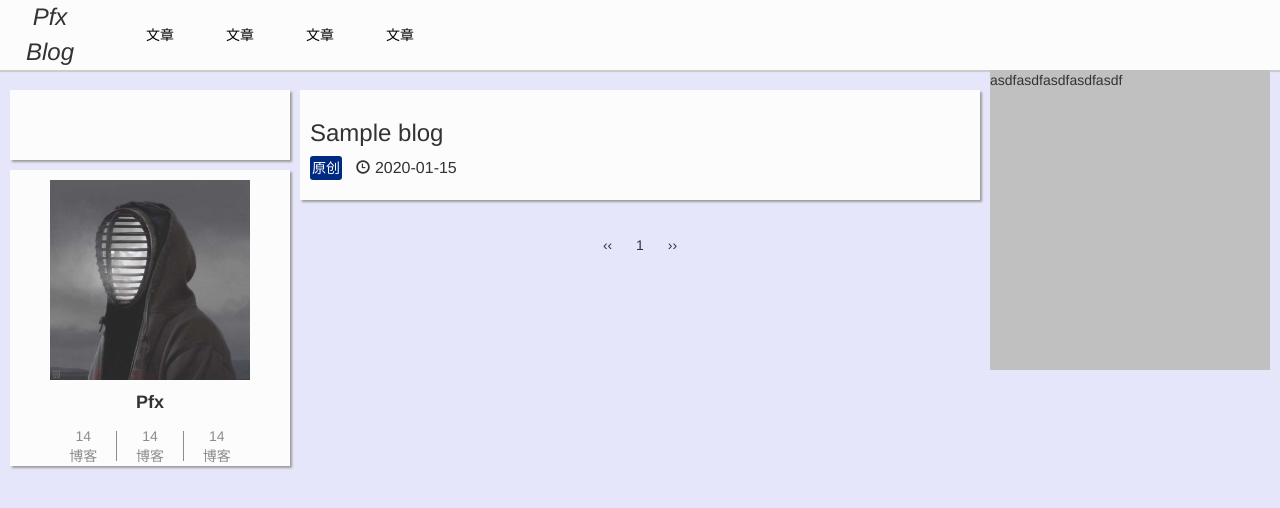
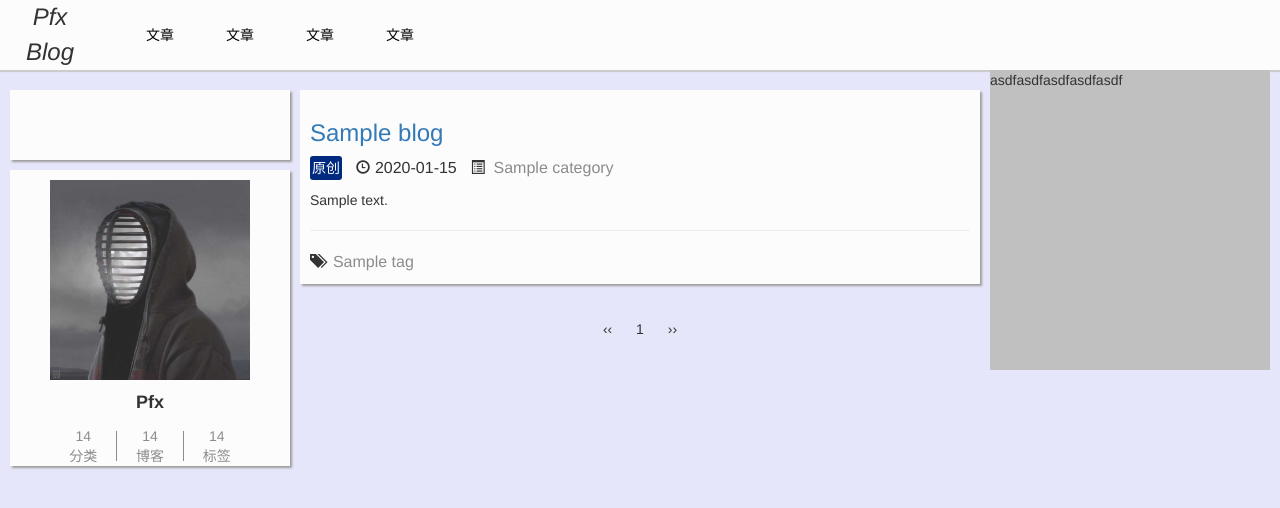
Before and after one commit to pfx546746447/blog, a Django app: template MyBlog/templates/center-blog.html in a window 1280 px wide. Shown: the top 508 px of the page. Run offline with Django 3.2, Linux system fonts and the light colour scheme; the template is opened without the code that fills it: most values are stand-ins (such as "Sample title", 1, 10 or a date in 2020); data that the repository does not hold is empty; parts of the project's set-up code (start-up, migrations or seed data) failed here and were passed over; some libraries are stand-ins or nearby versions.

Commit message:
update index.html by 2018-1-13

```diff
--- a/MyBlog/apps/homepage/views.py
+++ b/MyBlog/apps/homepage/views.py
@@ -13,7 +13,8 @@ from blogs.models import *
 
 class IndexView(View):
     def get(self, request):
-        blogs = Blog.objects.all()
+        blogs = Blog.objects.all().order_by("-add_time")
+
         try:
             page = request.GET.get('page', 1)
 
@@ -24,4 +25,5 @@ class IndexView(View):
 
         p = Paginator(blogs, 10)
         blogs = p.page(page)
+
         return render(request, 'center-blog.html',{"blogs":blogs})
--- a/MyBlog/static/css/my-paginator.css
+++ b/MyBlog/static/css/my-paginator.css
@@ -44,3 +44,12 @@
     overflow:hidden;
     text-overflow:ellipsis;
 }
+
+.blog-span{
+    font-size: 16px;
+    color: #8c8c8c;
+}
+
+.blog-span:hover{
+    color: #3c3c3c;
+}
--- a/MyBlog/templates/_left.html
+++ b/MyBlog/templates/_left.html
@@ -10,7 +10,7 @@
         <div class="my-category">
             <a class="my-a" href="#">
                 <span>14</span>
-                <span>博客</span>
+                <span>分类</span>
             </a>
             <div class="my-hor-line"></div>
             <a class="my-a" href="#">
@@ -20,7 +20,7 @@
             <div class="my-hor-line"></div>
             <a class="my-a" href="#">
                 <span>14</span>
-                <span>博客</span>
+                <span>标签</span>
             </a>
             <div>
 
--- a/MyBlog/templates/center-blog.html
+++ b/MyBlog/templates/center-blog.html
@@ -5,9 +5,22 @@
     <div class="my-center">
         {% for blog in blogs.object_list %}
             <div class="my-blog block white">
-                <h3 class="blog-title">{{ blog.title }}</h3>
+                <h3 class="blog-title"><a href="#">{{ blog.title }}</a></h3>
                 <p class="blog-type">原创</p>
                 <i class="glyphicon glyphicon-time"></i><span class="blog-time">{{ blog.add_time|date:"Y-m-d" }}</span>
+                <i class="glyphicon glyphicon-list-alt" style="margin-left: 10px;margin-right: 5px"></i>
+                {% for category in blog.category.all %}
+                    <span class="blog-span">{{ category.name }}</span>
+                {% endfor %}
+                {# 将html语言转译成正常文本#}
+{#                {% autoescape off %}#}
+                    <p>{{ blog.body|slice:"0:200"|striptags }}{% if blog.body.length > 200 %}...{% endif %}</p>
+{#                {% endautoescape %}#}
+                <hr>
+                <i class="glyphicon glyphicon-tags" style="margin-right: 5px"></i>
+                {% for tags in blog.tags.all %}
+                    <span class="blog-span">{{ tags.name }}</span>
+                {% endfor %}
             </div>
         {% endfor %}
 
```
Also changed, not shown: 1 other file.
